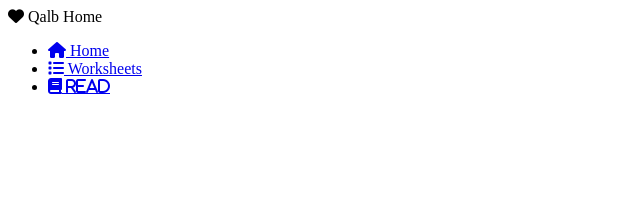
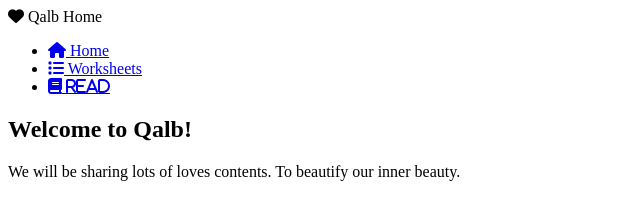
Before and after one commit to shareora/Qalb.github.io, a plain HTML site: page index.html in a window 1280 px wide. Shown: the whole page, without its empty margins (0-640 px from the left). Drawn offline with Linux system fonts and the light colour scheme.

Commit message:
Update index.html

```diff
--- a/index.html
+++ b/index.html
@@ -49,6 +49,13 @@ height="0" width="0" style="display:none;visibility:hidden">
       </nav>
     </div>
   </header>
+  <!--Contents-->
+  <section>
+    <div class="main">
+      <h1 id="welcome">Welcome to Qalb!</h1>
+      <p class="messages">We will be sharing lots of loves contents. To beautify our inner beauty.</p>
+    </div>
+  </section>
 
 </body>
 <footer>
```
